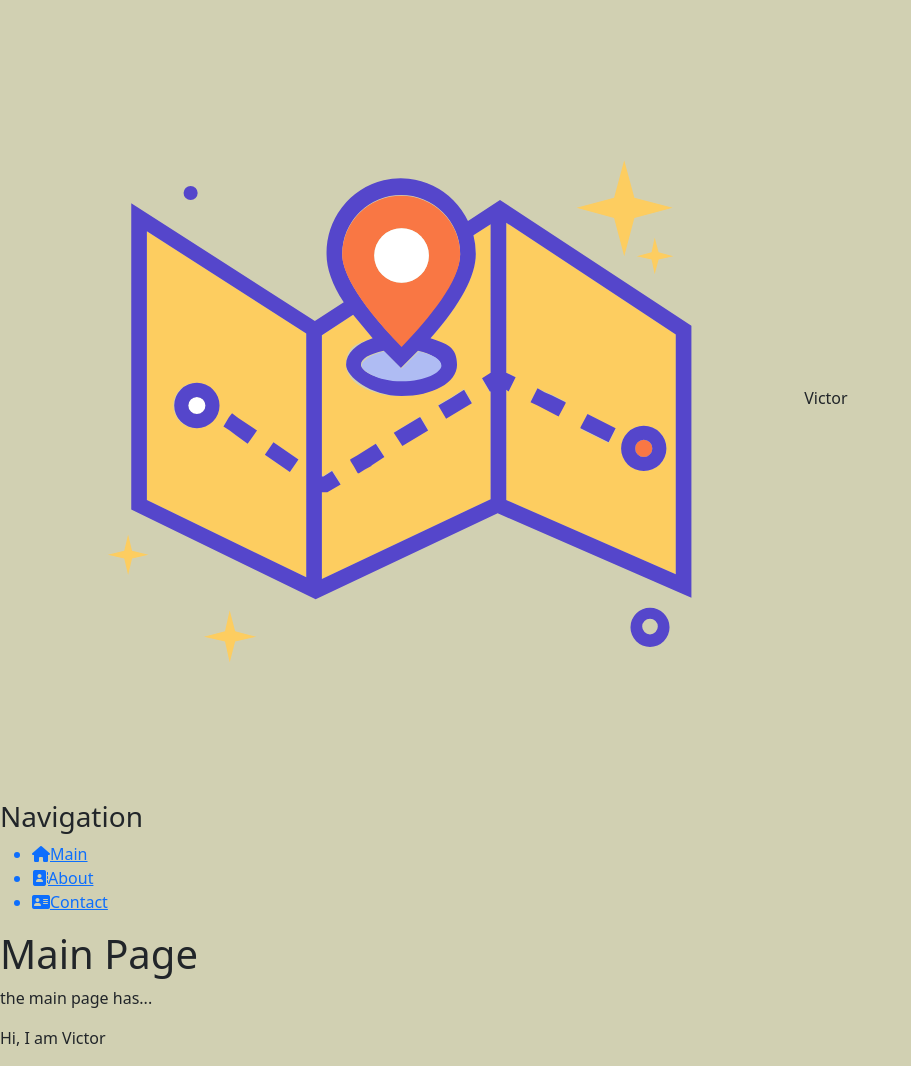
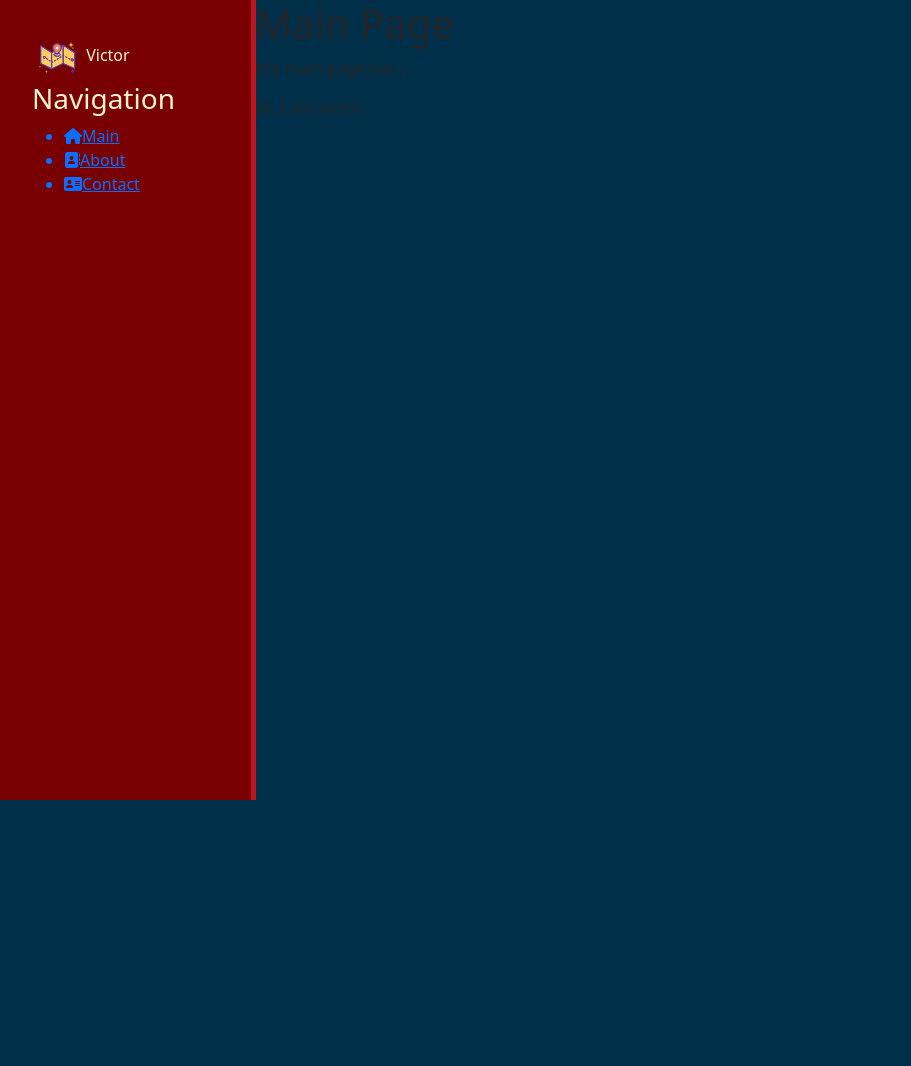
Before and after one commit to b4l4k/myselfweb, a Django app: page / in a window 1280 px wide. Shown: the whole page, without its empty margins (0-911 px from the left). After the commit the page ends 800 px from the top, so only its background shows below. Run offline with Django 5.2, Linux system fonts and the light colour scheme; some libraries are stand-ins or nearby versions.

Commit message:
Sidebar navigation css configuration

```diff
--- a/hello_django/prjctdjango/main/static/main/css/main.css
+++ b/hello_django/prjctdjango/main/static/main/css/main.css
@@ -1,3 +1,17 @@
 body {
-    background-color: #d1d0b2;
+    background-color: #003049;
 }
+
+aside {
+    float: left;
+    background: #780000;
+    width: 20%;
+    padding: 2.5%;
+    height: 100vh;
+    color: #FDF0D5;
+    border-right: 5px solid #C1121F;
+}
+
+img {
+    width: 50px;
+}
--- a/hello_django/prjctdjango/main/templates/main/layout.html
+++ b/hello_django/prjctdjango/main/templates/main/layout.html
@@ -14,7 +14,7 @@
 <body>
     <aside>
         <img src="{% static 'main/img/logo.svg' %}" alt="Logo">
-        <span class="logo">Victor</span>
+        <span>Victor</span>
         <h3>Navigation</h3>
         <ul>
             <a href=""><li><i class="fa-solid fa-house"></i>Main</li></a>
```
